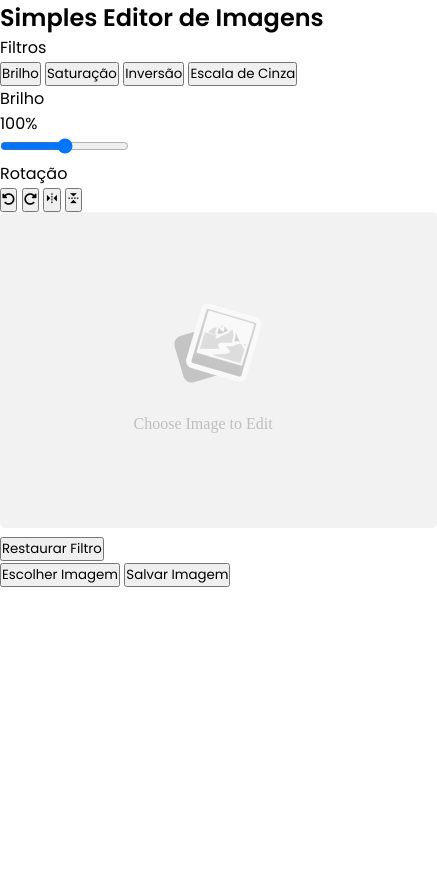
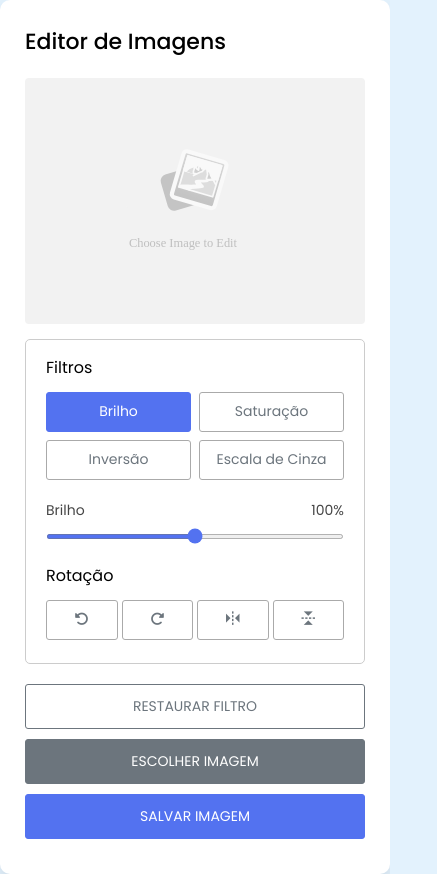
Before and after one commit to ThiagoMonts/image-editor, a plain HTML site: page index.html in a window 390 px wide. Shown: the whole page, 437 px wide, since content can reach past the window. Before the commit the page ends 844 px from the top, so only its background shows below. Drawn offline with nearby package versions, Linux system fonts and the light colour scheme.

Commit message:
Estilização do projeto e Responsividade

```diff
--- a/index.html
+++ b/index.html
@@ -11,13 +11,13 @@
 </head>
 <body>
     <div class="container">
-        <h2>Simples Editor de Imagens</h2>
+        <h2>Editor de Imagens</h2>
         <div class="wrapper">
             <div class="editor-panel">
                 <div class="filter">
                     <label class="title">Filtros</label>
                     <div class="options">
-                        <button>Brilho</button>
+                        <button class="active">Brilho</button>
                         <button>Saturação</button>
                         <button>Inversão</button>
                         <button>Escala de Cinza</button>
--- a/style.css
+++ b/style.css
@@ -6,3 +6,173 @@
   box-sizing: border-box;
   font-family: 'Poppins', sans-serif;
 }
+
+body {
+    display: flex;
+    align-items: center;
+    justify-content: center;
+    min-height: 100vh;
+    background: #E3F2FD;
+}
+
+.container {
+    width: 850px;
+    background: #fff;
+    border-radius: 10px;
+    padding: 30px 35px 35px;
+    box-shadow: 0 10px 20px rgba(0, 0, 0, 0.1);
+}
+
+.container h2 {
+    font-size: 22px;
+    font-weight: 500;
+}
+
+.container .wrapper {
+    display: flex;
+    margin: 20px 0;
+    min-height: 335px;
+}
+
+.wrapper .editor-panel {
+    width: 280px;
+    padding: 15px 20px;
+    border-radius: 5px;
+    border: 1px solid #ccc;
+}
+
+.editor-panel .title {
+    display: block;
+    font-size: 16px;
+    margin-bottom: 12px;
+}
+
+.editor-panel .options, .controls {
+    display: flex;
+    flex-wrap: wrap;
+    justify-content: space-between;
+}
+
+.editor-panel button {
+    height: 40px;
+    font-size: 14px;
+    color: #6C757D;
+    margin-bottom: 8px;
+    border-radius: 3px;
+    background: #fff;
+    border: 1px solid #aaa;
+}
+
+.editor-panel button:hover {
+    background: #f5f5f5;
+}
+
+.editor-panel .filter button {
+    width: calc(100% / 2 - 4px);
+}
+
+.filter button.active {
+    color: #fff;
+    background: #5372F0;
+    border-color: #5372F0;
+}
+
+.filter .slider {
+    margin-top: 12px;
+}
+
+.filter .slider .filter-info {
+    display: flex;
+    color: #464646;
+    font-size: 14px;
+    justify-content: space-between;
+}
+
+.filter .slider input {
+    width: 100%;
+    height: 5px;
+    accent-color: #5372f0;
+}
+
+.editor-panel .rotate {
+    margin-top: 17px;
+}
+
+.editor-panel .rotate button {
+    width: calc(100% / 4 - 3px);
+}
+
+.rotate button:nth-child(3),
+.rotate button:nth-child(4) {
+    font-size: 18px;
+}
+
+.wrapper .preview-img {
+    flex-grow: 1;
+    display: flex;
+    align-items: center;
+    justify-content: center;
+    margin-left: 20px;
+}
+
+.preview-img img {
+    max-width: 490px;
+    max-height: 335px;
+    width: 100%;
+    height: 100%;
+    object-fit: contain;
+}
+
+.controls button {
+    font-size: 14px;
+    cursor: pointer;
+    color: #fff;
+    background: #fff;
+    padding: 11px 20px;
+    border-radius: 3px;
+    text-transform: uppercase;
+}
+
+.controls .reset-filter {
+    color: #6C757D;
+    border: 1px solid #6C757D;
+}
+
+.controls .choose-img {
+    background: #6C757D;
+    border: 1px solid #6C757D;
+}
+
+.controls .save-img {
+    margin-left: 5px;
+    background: #5372F0;
+    border: 1px solid #5372F0;
+}
+
+@media screen and (max-width: 760px) {
+  .container{
+    padding: 25px;
+  }
+  .container .wrapper{
+    flex-wrap: wrap-reverse;
+  }
+  .wrapper .editor-panel{
+    width: 100%;
+  }
+  .wrapper .preview-img{
+    width: 100%;
+    margin: 0 0 15px;
+  }
+}
+@media screen and (max-width: 500px) {
+  .controls button{
+    width: 100%;
+    margin-bottom: 10px;
+  }
+  .controls .row{
+    width: 100%;
+  }
+  .controls .row .save-img{
+    margin-left: 0px;
+  }
+}
```
